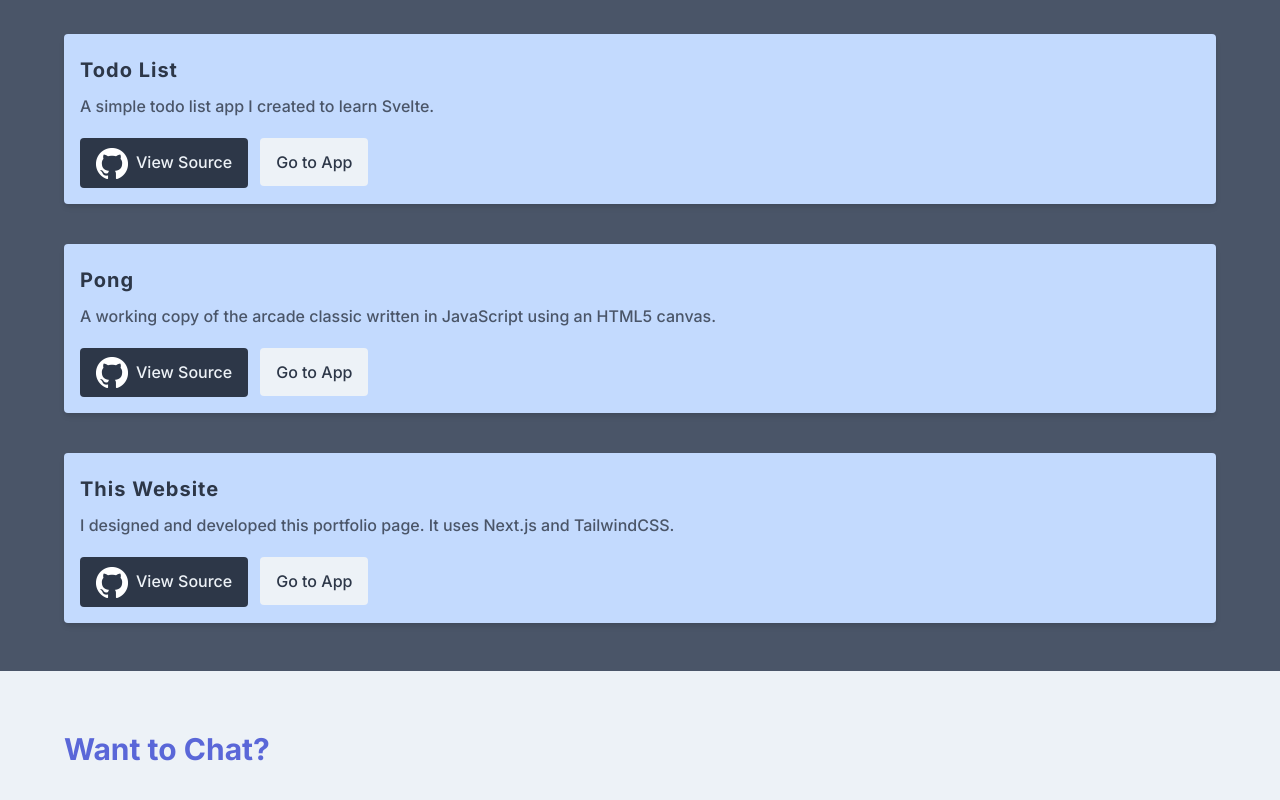
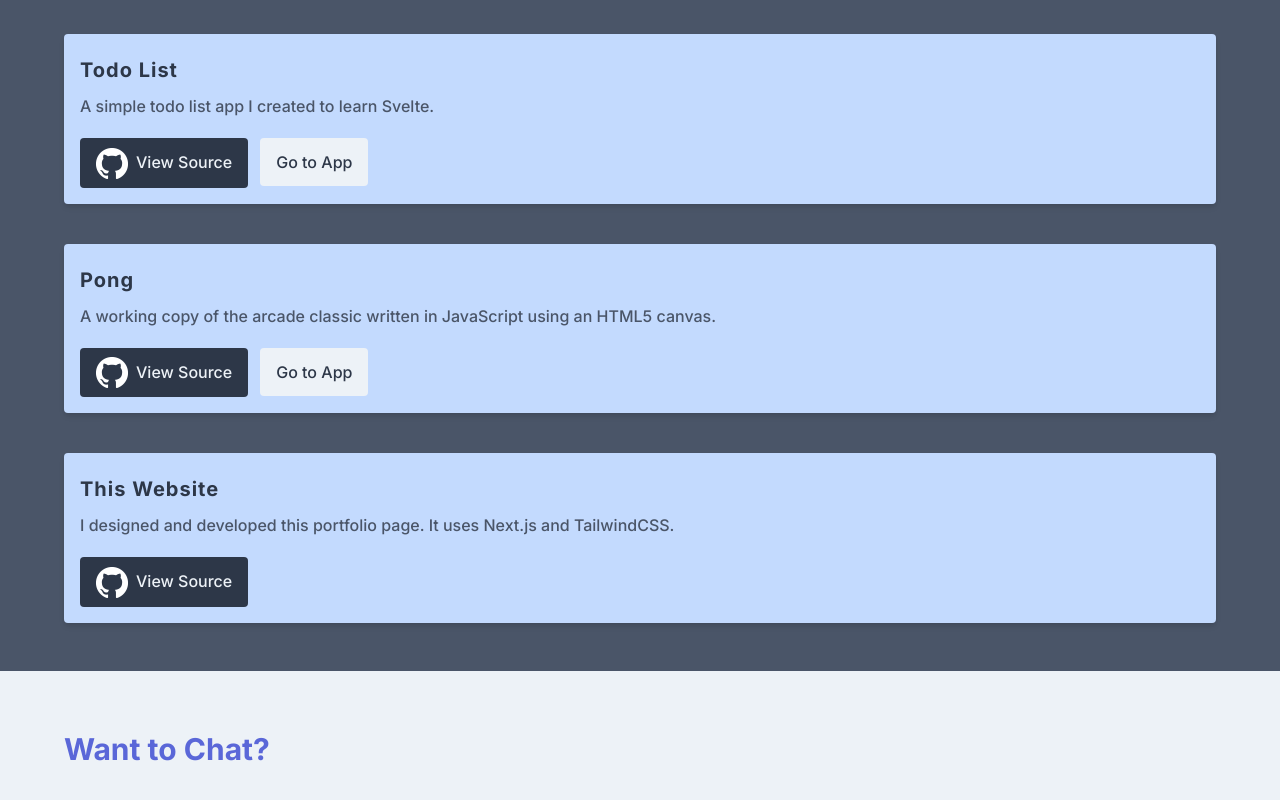
Before and after one commit to austincrim/austincrim.com-next, a Next.js app: page / in a window 1280 px wide. Shown: the part 1118-1918 px from the top of the page. Built offline with nearby package versions, Linux system fonts and the light colour scheme.

Commit message:
display buttons conditionally

```diff
--- a/data/projects.json
+++ b/data/projects.json
@@ -4,15 +4,19 @@
             "title": "Todo List",
             "description": "A simple todo list app I created to learn Svelte.",
             "imagePath": "/todo.jpg",
-            "repoUrl": "https://github.com/austincrim/tailwind-svelte"
+            "repoUrl": "https://github.com/austincrim/tailwind-svelte",
+            "appUrl": "https://tailwind-svelte-todo.austcrim.now.sh/"
         },
         {
             "title": "Pong",
-            "description": "A working copy of the arcade classic written in JavaScript using an HTML5 canvas."
+            "description": "A working copy of the arcade classic written in JavaScript using an HTML5 canvas.",
+            "repoUrl": "https://github.com/austincrim/pong.git",
+            "appUrl": "https://pong.austcrim.now.sh/"
         },
         {
             "title": "This Website",
-            "description": "I designed and developed this portfolio page. It uses Next.js and TailwindCSS."
+            "description": "I designed and developed this portfolio page. It uses Next.js and TailwindCSS.",
+            "repoUrl": "https://github.com/austincrim/next-personal-site"
         }
     ]
 }
--- a/src/components/ProjectCard.js
+++ b/src/components/ProjectCard.js
@@ -1,28 +1,45 @@
 import Button from './Button';
 
-const PortfolioCard = (props) => (
+const PortfolioCard = ({ project, children }) => {
+    const { title, repoUrl, appUrl, image } = project;
+    return (
         <div className='flex w-full p-4 bg-indigo-200 text-gray-800 rounded shadow-md'>
             <div className='flex flex-col'>
                 <div className='text-xl font-semibold tracking-wider'>
-                {props.title}
+                    {title}
                 </div>
                 <div className='text-gray-700'>
-                {props.children}
+                    {children}
                 </div>
                 <div className='mt-4 space-x-3'>
-                <a href={props.repoUrl}>
+                    {repoUrl ?
+                        <a href={repoUrl}>
                             <Button dark>
                                 <img className='inline mr-2' src='/github-logo.png' />
                                 View Source
                             </Button>
                         </a>
+                        :
+                        <React.Fragment />
+                    }
+                    {appUrl ?
+                        <a href={appUrl}>
                             <Button light>Go to App</Button>
+                        </a>
+                        :
+                        <React.Fragment />
+                    }
                 </div>
             </div>
+            {image ?
                 <div>
-            {/* <img src={props.image} /> */}
+                    <img src={image} />
                 </div>
+                :
+                <React.Fragment />
+            }
         </div>
     );
+}
 
 export default PortfolioCard;
--- a/src/pages/index.js
+++ b/src/pages/index.js
@@ -26,7 +26,7 @@ const Index = ({ skills, projects }) => (
         </Section>
         <Section title='Things I Have Built' id='portfolio'>
             <div className='grid gap-10'>
-                {projects.map((project, index) => <ProjectCard title={project.title} image={project.imagePath} repoUrl={project.repoUrl} key={index}>{project.description}</ProjectCard>)}
+                {projects.map((project, index) => <ProjectCard project={project} key={index}>{project.description}</ProjectCard>)}
             </div>
         </Section>
         <Section primary title='Want to Chat?' id='contact'>
```
Lines whose indentation alone changed are shown as unchanged.
